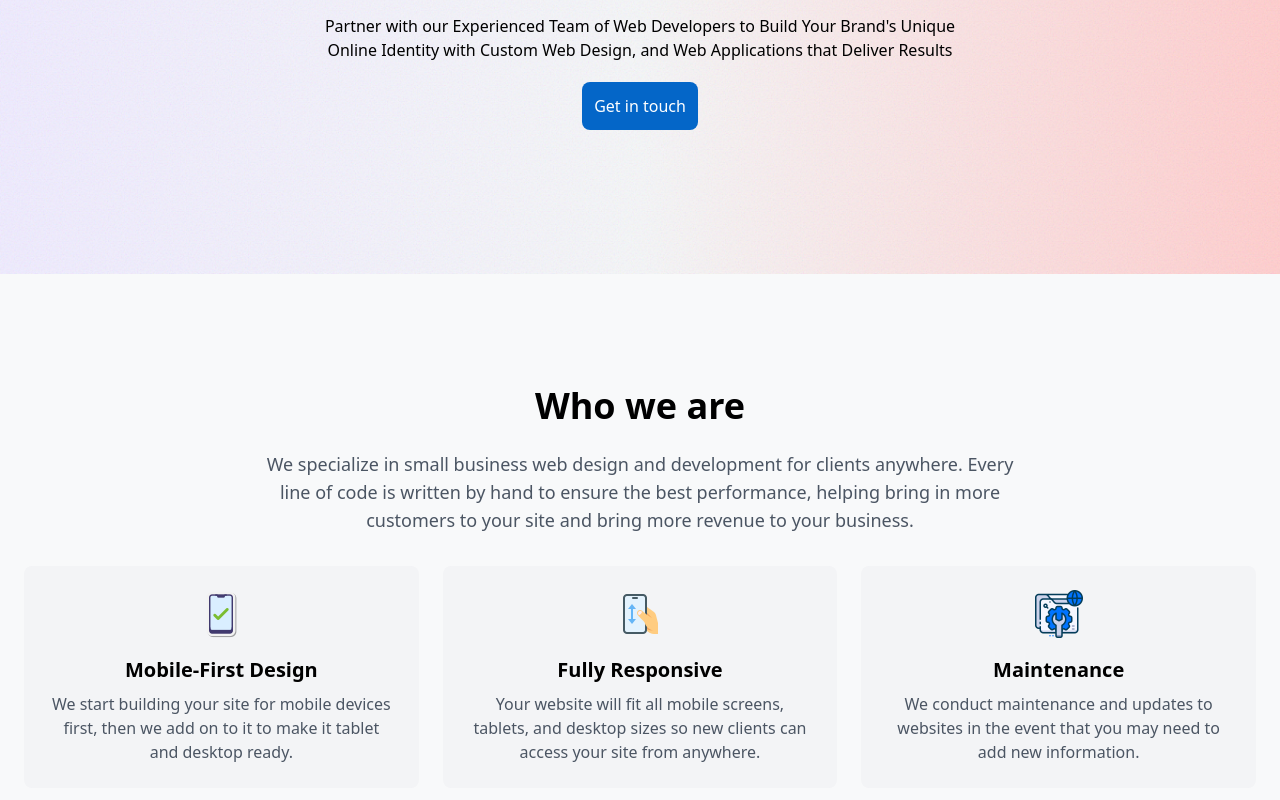
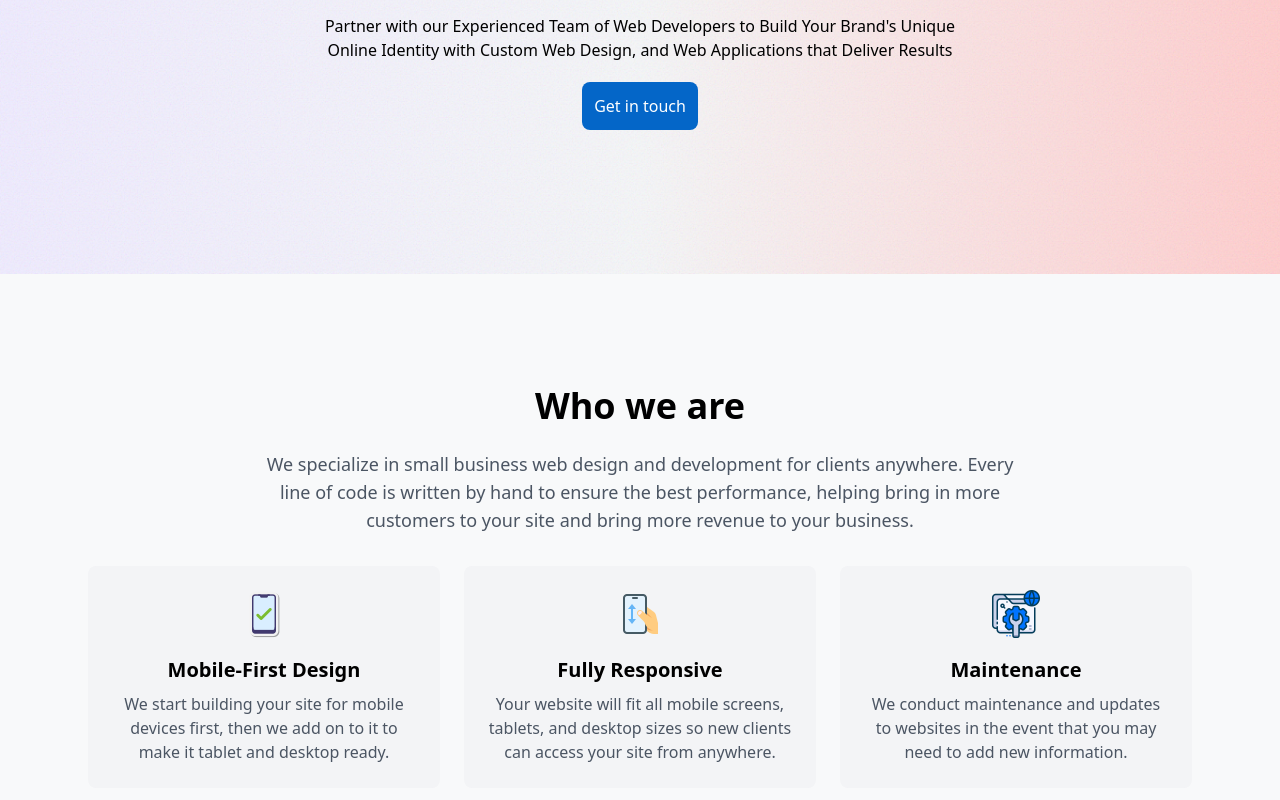
Before and after one commit to rorisangputu/lerumoweb, a React (Vite) app: page / in a window 1280 px wide. Shown: the part 612-1412 px from the top of the page. Built offline with nearby package versions, Linux system fonts and the light colour scheme.

Commit message:
fixing width

```diff
--- /dev/null
+++ b/src/Components/Portfolio.jsx
@@ -0,0 +1,13 @@
+import React from 'react'
+
+const Portfolio = () => {
+    return (
+        <div className='py-10'>
+            <div className='w-[90%] mx-auto'>
+
+            </div>
+        </div>
+    )
+}
+
+export default Portfolio
--- a/src/Components/WhoAreWe.jsx
+++ b/src/Components/WhoAreWe.jsx
@@ -5,7 +5,7 @@ import main from '../assets/maintenance.png';
 const WhoAreWe = () => {
     return (
         <div className="py-10">
-            <div className="container mx-auto p-6">
+            <div className="w-[90%] mx-auto p-6">
                 <section className="text-center my-12">
                     <h2 className="text-4xl font-semibold font-sans mb-6">Who we are</h2>
                     <p className="text-lg max-w-3xl mx-auto text-gray-600">
```
